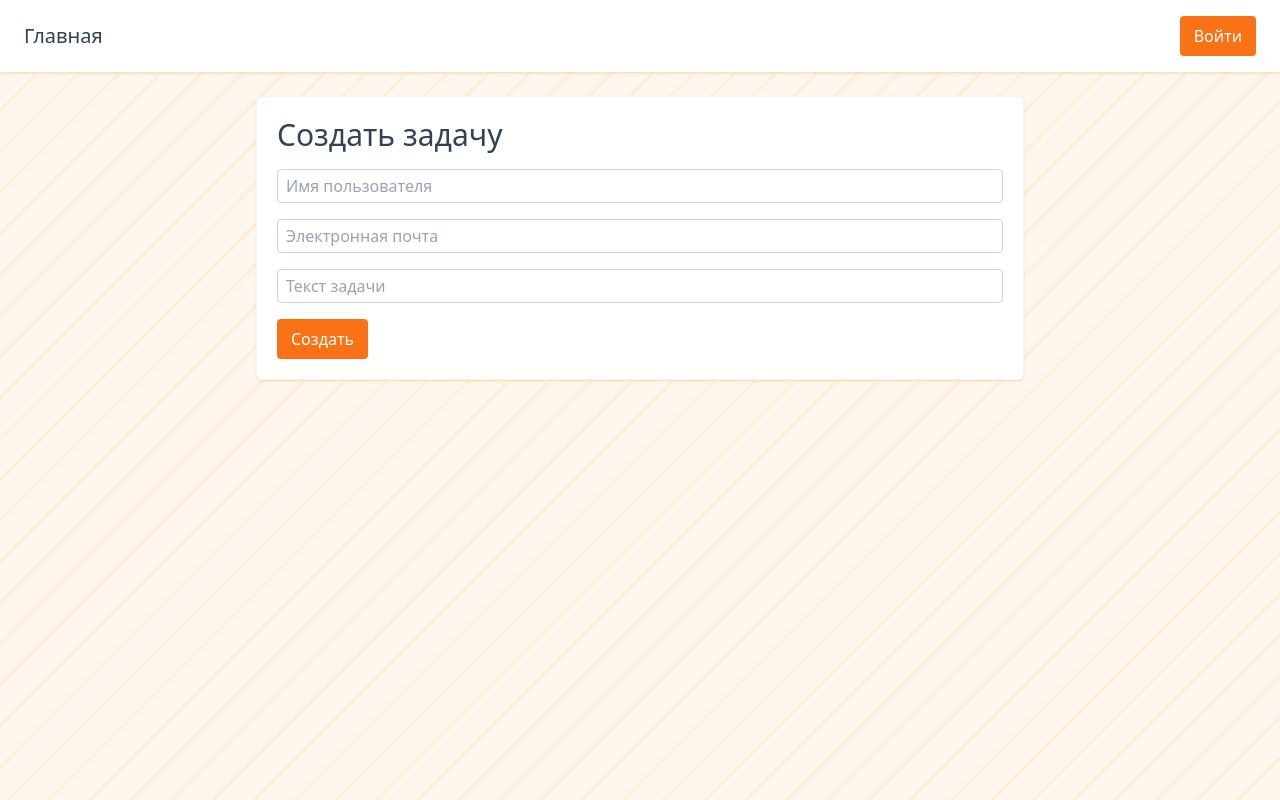
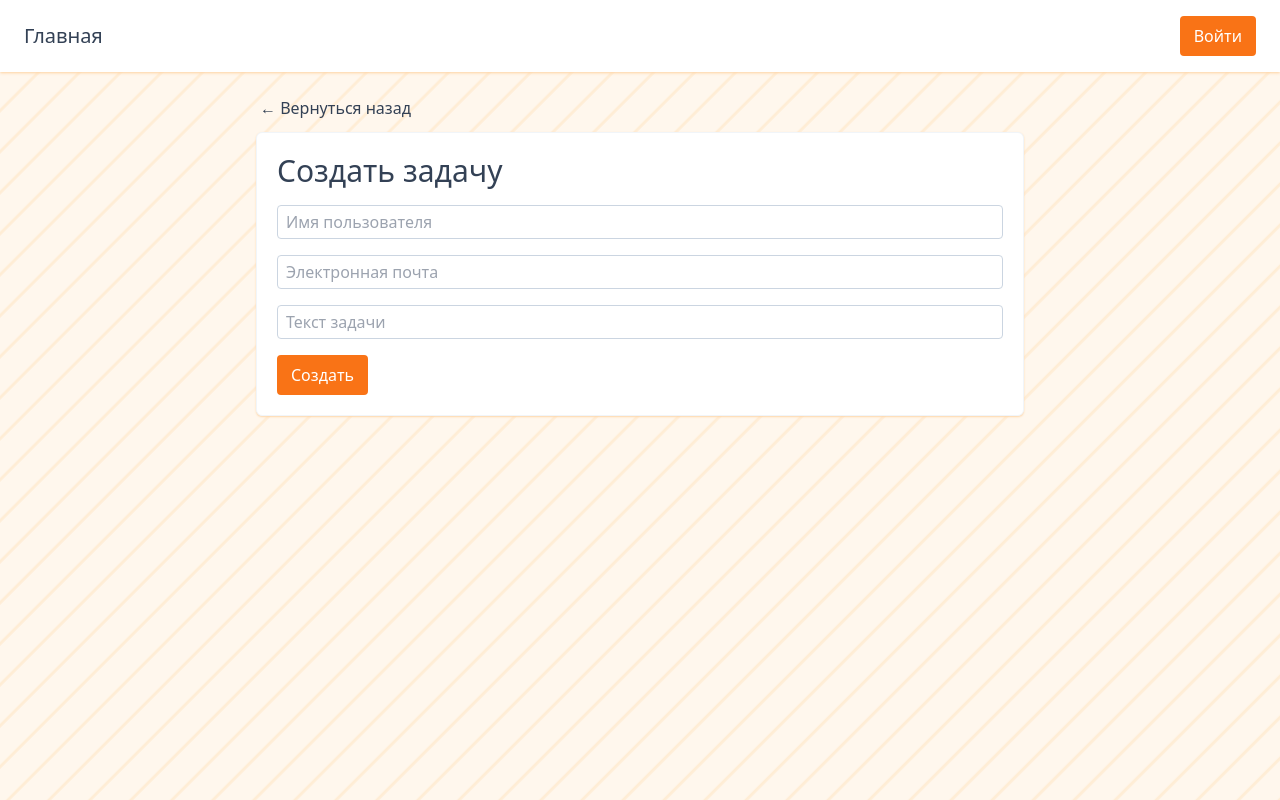
Before and after one commit to nurbolatk/test-task-frontend, a React (Create React App) app: page /tasks/create in a window 1280 px wide. Built offline with nearby package versions, Linux system fonts and the light colour scheme.

Commit message:
Update slightly CreateTask and SortTask ui

```diff
--- a/src/entities/task/ui/CreateTaskForm.tsx
+++ b/src/entities/task/ui/CreateTaskForm.tsx
@@ -20,13 +20,11 @@
     }
   }, [isSuccess])
 
+  const successMessage = isSuccess ? { task: 'Задача добавлена!' } : null
+
   return (
     <form ref={formRef} noValidate onSubmit={handleSubmit} className="space-y-4 relative">
-      <StatusMessage
-        variant="success"
-        index="task"
-        message={isSuccess ? { task: 'Задача добавлена!' } : null}
-      />
+      <StatusMessage variant="success" index="task" message={successMessage} />
       <InputGroup error={error} name="username" type="text" placeholder="Имя пользователя" />
       <InputGroup error={error} type="email" name="email" placeholder="Электронная почта" />
       <InputGroup error={error} type="text" name="text" placeholder="Текст задачи" />
--- a/src/entities/task/ui/SortTask.tsx
+++ b/src/entities/task/ui/SortTask.tsx
@@ -7,19 +7,19 @@
 const options = [
   {
     id: SortField.ID,
-    label: 'Сортировать по ID',
+    label: 'По ID',
   },
   {
     id: SortField.USERNAME,
-    label: 'Сортировать по имени',
+    label: 'По имени пользователя',
   },
   {
     id: SortField.EMAIL,
-    label: 'Сортировать по эл.почте',
+    label: 'По эл.почте',
   },
   {
     id: SortField.STATUS,
-    label: 'Сортировать по статусу',
+    label: 'По статусу',
   },
 ]
 
--- a/src/pages/CreateTask.tsx
+++ b/src/pages/CreateTask.tsx
@@ -1,11 +1,20 @@
+import React from 'react'
+import { useNavigate } from 'react-router'
 import { CreateTaskForm } from 'entities/task'
-import React from 'react'
 
 export const CreateTask = () => {
+  const navigate = useNavigate()
+  const back = () => navigate(-1)
+
   return (
-    <div className="card max-w-3xl mx-auto">
-      <h2 className="mb-4">Создать задачу</h2>
-      <CreateTaskForm />
+    <div className="max-w-3xl mx-auto">
+      <button className="mb-3 ml-1" onClick={back}>
+        &larr; Вернуться назад
+      </button>
+      <div className="card">
+        <h2 className="mb-4">Создать задачу</h2>
+        <CreateTaskForm />
+      </div>
     </div>
   )
 }
```
